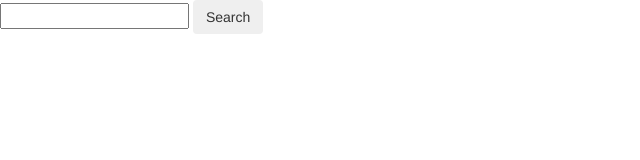
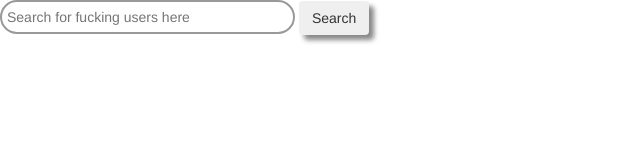
Before and after one commit to mateja683/I-M-Angular, a website: page index.html in a window 1280 px wide. Shown: the whole page, without its empty margins (0-640 px from the left). Drawn offline with nearby package versions, Linux system fonts and the light colour scheme.

Commit message:
adding some styling

```diff
--- a/index.html
+++ b/index.html
@@ -15,7 +15,7 @@
   <body ng-controller="GitUserSearchController as searchCtrl">
     <div>
       <form class="form-horizontal">
-        <input type="text" ng-model="searchCtrl.searchTerm" ng-change="searchCtrl.doSearch()" ng-model-options="{ updateOn: 'default blur', debounce: {'default':500, 'blur': 0} }">
+        <input type="text" placeholder="Search for fucking users here"ng-model="searchCtrl.searchTerm" ng-change="searchCtrl.doSearch()" ng-model-options="{ updateOn: 'default blur', debounce: {'default':500, 'blur': 0} }">
         <button class="btn" ng-click="searchCtrl.doSearch()">Search</button>
       </form>
       <ul class="list-group" ng-repeat="user in searchCtrl.searchResult.items">
```
Also changed, not shown: bower_components/bootstrap/dist/css/bootstrap.css.
